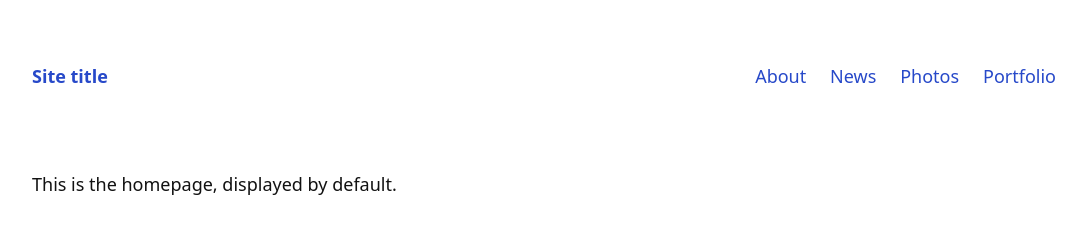
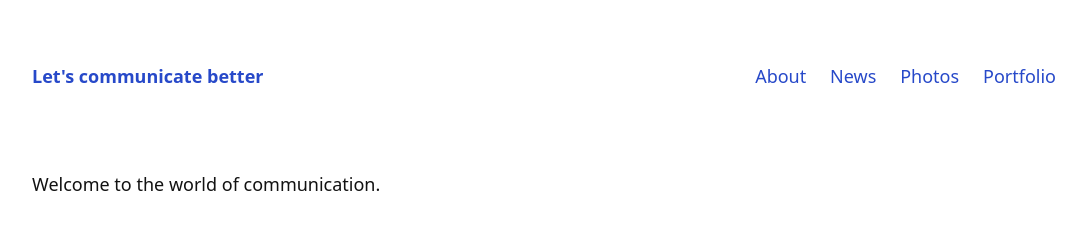
Before and after one commit to 24prachig/24prachig.github.io, a plain HTML site: page index.html in a window 1280 px wide. Shown: the whole page, without its empty margins (96-1182 px from the left). Drawn offline with Linux system fonts and the light colour scheme.

Commit message:
Update index.html

```diff
--- a/index.html
+++ b/index.html
@@ -11,7 +11,7 @@
     <meta name="description" content="Site description">
 
     <!-- Recommended minimum -->
-    <meta property="og:title" content="Site title">
+    <meta property="og:title" content="Let's communicate better">
     <meta property="og:description" content="Site description">
     <meta property="og:image" content="img/site-image.jpg">
     <meta name="twitter:card" content="summary_large_image">
@@ -24,7 +24,7 @@
 
     <header>
       <h1>
-        <a href="#home">Site title</a>
+        <a href="#home">Let's communicate better</a>
       </h1>
       <nav>
         <a href="#about">About</a>
@@ -38,7 +38,7 @@
 
       <section id="home"> <!-- HOME -->
 
-        <p>This is the homepage, displayed by default.</p>
+        <p>Welcome to the world of communication.</p>
 
       </section>
 
```
